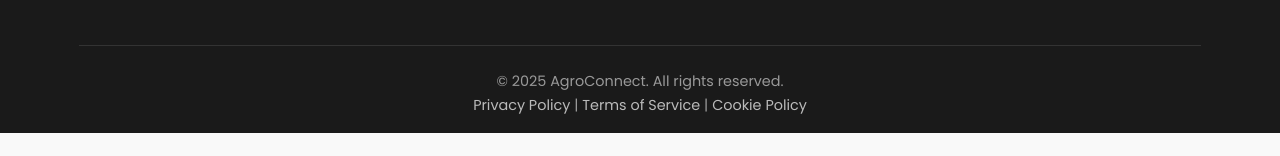
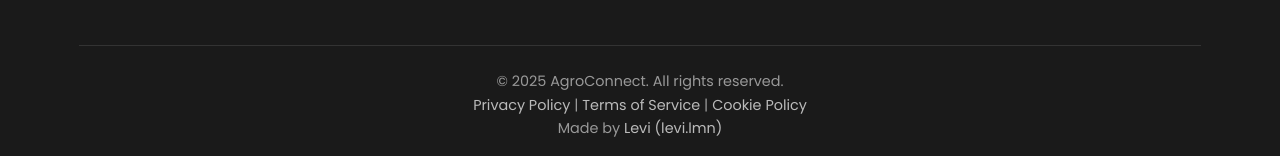
Before and after one commit to Levi-LMN/AgroConnect, a plain HTML site: page index.html in a window 1280 px wide. Shown: the part 5142-5298 px from the top of the page. Before the commit the page ends 5275 px from the top, so only its background shows below. Drawn offline with Linux system fonts and the light colour scheme.

Commit message:
Update index.html

```diff
--- a/index.html
+++ b/index.html
@@ -1114,6 +1114,8 @@
                 <a href="#">Terms of Service</a> |
                 <a href="#">Cookie Policy</a>
             </p>
+            <p>Made by <a href="https://example.com/levi.lmn" target="_blank" rel="noopener noreferrer">Levi (levi.lmn)</a></p>
+
         </div>
     </div>
 </footer>
```
Lines whose indentation alone changed are shown as unchanged.
